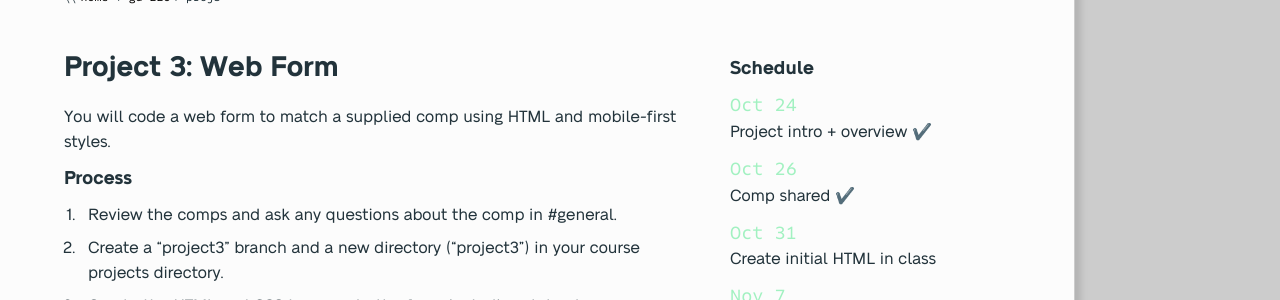
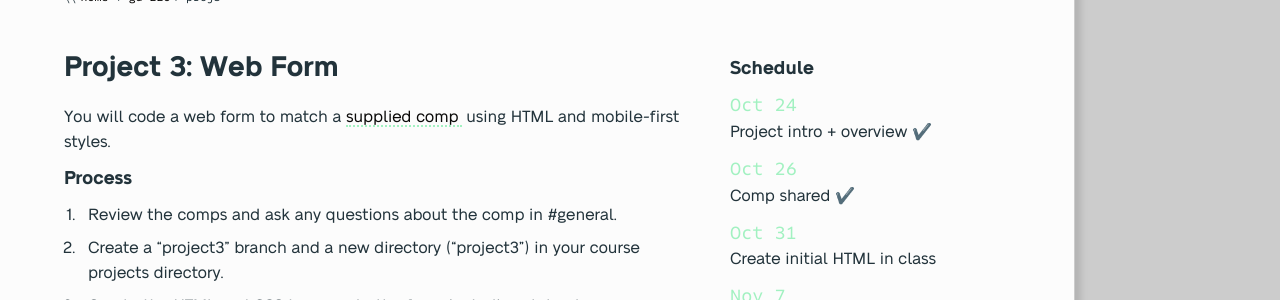
Before and after one commit to mica-web/mica-web.github.io, a Jekyll site: the page built from gd-220/proj3.md, in a window 1280 px wide. Shown: the part 131-431 px from the top of the page. Built offline with Jekyll 4.4.1, drawn with Linux system fonts in a browser that asks for light colours; some web fonts are replaced; some of the changed lines change nothing that is shown.

Commit message:
Add link to GDrive

```diff
--- a/gd-220/proj3.md
+++ b/gd-220/proj3.md
@@ -9,7 +9,7 @@ type: project
 <header>
 # Project 3: Web Form
 
-You will code a web form to match a supplied comp using HTML and mobile-first styles.
+You will code a web form to match a [supplied comp](https://drive.google.com/drive/u/0/folders/1HJATZE3yn0RsfMyH-lHKS0glH6G_aQrx) using HTML and mobile-first styles.
 </header>
 
 <section>
```
